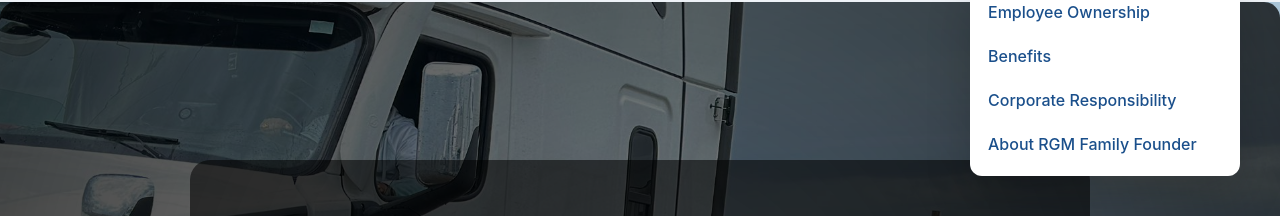
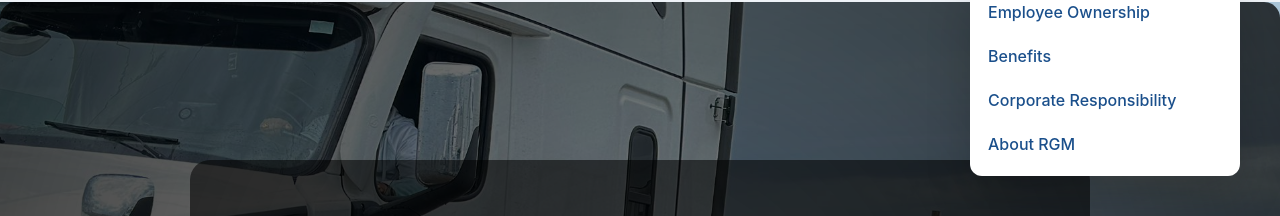
Before and after one commit to MrVenom786/rgm-web-frontend, a React (Create React App) app: page / in a window 1280 px wide. Both pictures are taken after a click on the element "Our Company ▾". Shown: the part 225-441 px from the top of the page. Built offline with nearby package versions, Linux system fonts and the light colour scheme.

Commit message:
Update Navbar.js

```diff
--- a/src/components/Navbar.js
+++ b/src/components/Navbar.js
@@ -186,7 +186,7 @@ const Navbar = () => {
                   Corporate Responsibility
                 </Link>
                 <Link to="/company/founder" onClick={closeMenu}>
-                  About RGM Family Founder
+                  About RGM
                 </Link>
               </div>
             )}
```
